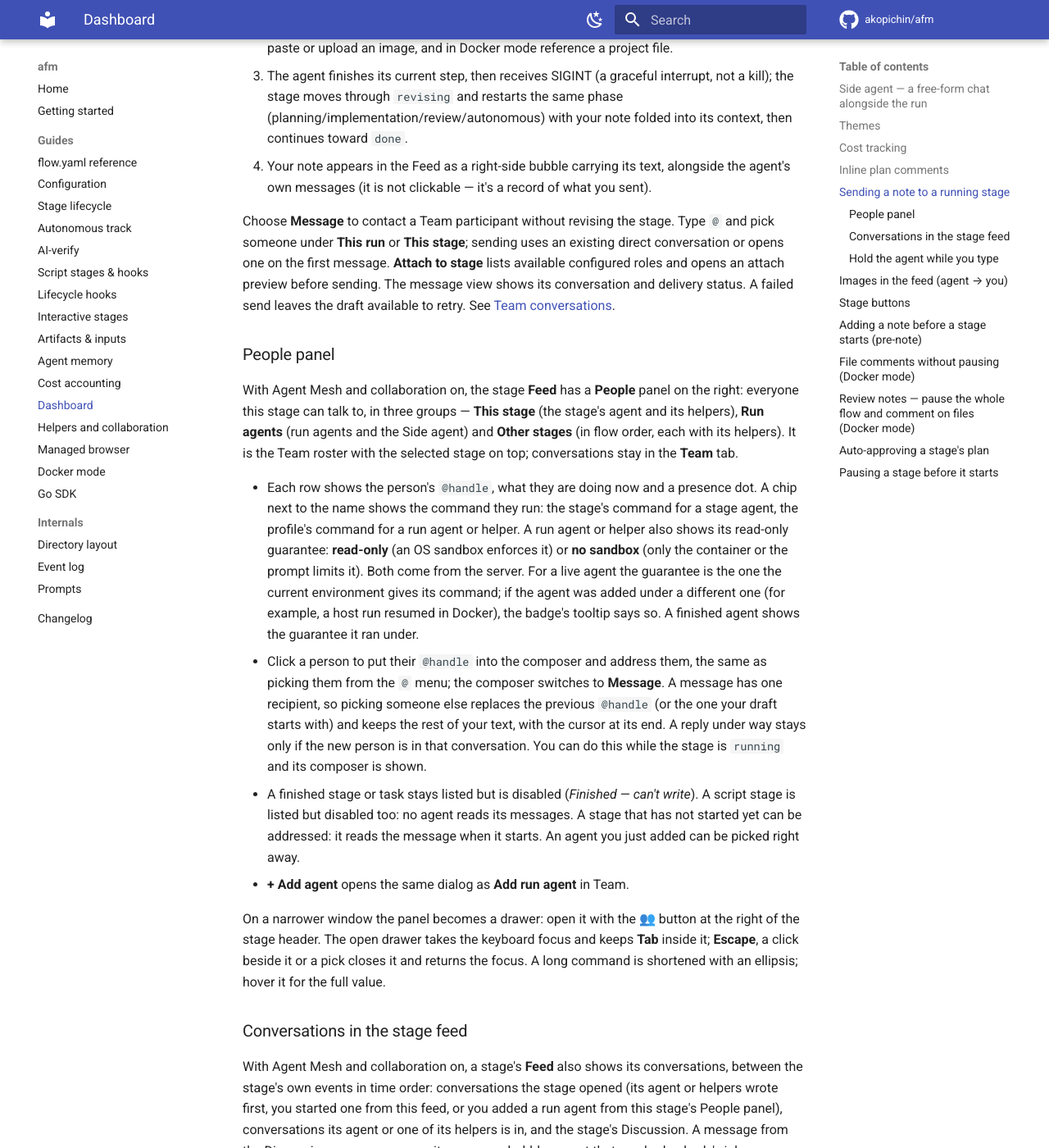
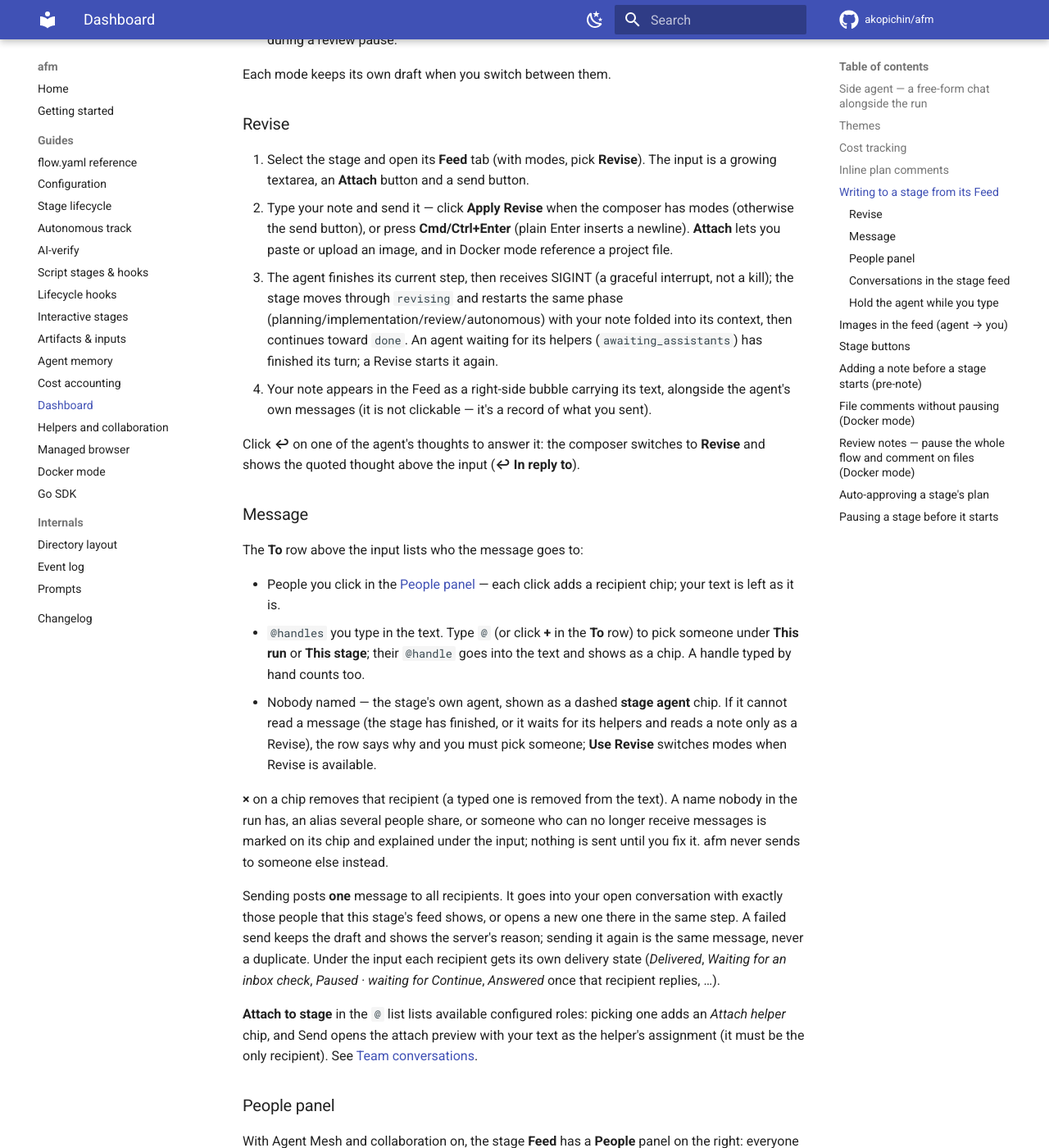
Before and after one commit to akopichin/afm, an MkDocs documentation site: the page built from docs/dashboard.md, in a window 1280 px wide and 1400 px high, scrolled down 4768 px. Shown: the whole window at 82% size. Built offline with MkDocs 1.6.1 and Material for MkDocs 9.7.7, drawn with Linux system fonts in a browser that asks for light colours; comment, search, counter and statistics services are not loaded; some of the changed text lies outside the part shown.

Commit message:
Документация: composer ленты — несколько получателей, раздельный гейт Message/Revise

```diff
--- a/docs/dashboard.md
+++ b/docs/dashboard.md
@@ -190,17 +190,27 @@
 Criteria` sections are collapsible. The same per-element commenting works on an agent's
 **question** in the Communication channel.
 
-## Sending a note to a running stage
+## Writing to a stage from its Feed
 
-While a stage is actively `running`, a messenger-style composer is pinned to the
-bottom of its **Feed**. With Agent Mesh and collaboration on it has **Revise** and
-**Message** modes; **Revise** is selected by default and keeps the existing note
-behavior. With collaboration off (`AFM_COLLABORATION=0`) the composer is the plain
-note field, without modes, and sends a Revise:
+A messenger-style composer is pinned to the bottom of a stage's **Feed**.
 
-1. Select the `running` stage and open its **Feed** tab. A note input sits at the
-   bottom: a growing textarea, an **Attach** button, and a send button. It
-   appears only for a `running`, non-script stage.
+With collaboration off (`AFM_COLLABORATION=0`) it is the plain note field, without
+modes, shown only while the stage is `running` (and not a script stage); it sends a
+Revise. With Agent Mesh and collaboration on it has two modes:
+
+- **Message** (selected by default) — write to people in the run without
+  restarting the stage. Available for any non-script stage while the run is going,
+  whatever the stage's status.
+- **Revise** — the note that restarts the stage's agent with your text. The tab is
+  there only while the stage takes a Revise: `running`, `awaiting_approval` or
+  `awaiting_assistants`, and not during a review pause.
+
+Each mode keeps its own draft when you switch between them.
+
+### Revise
+
+1. Select the stage and open its **Feed** tab (with modes, pick **Revise**). The
+   input is a growing textarea, an **Attach** button and a send button.
 2. Type your note and send it — click **Apply Revise** when the composer has
    modes (otherwise the send button), or press **Cmd/Ctrl+Enter**
    (plain Enter inserts a newline). **Attach** lets you paste or upload an image,
@@ -208,16 +218,45 @@
 3. The agent finishes its current step, then receives SIGINT (a graceful interrupt,
    not a kill); the stage moves through `revising` and restarts the same phase
    (planning/implementation/review/autonomous) with your note folded into its
-   context, then continues toward `done`.
+   context, then continues toward `done`. An agent waiting for its helpers
+   (`awaiting_assistants`) has finished its turn; a Revise starts it again.
 4. Your note appears in the Feed as a right-side bubble carrying its text, alongside
    the agent's own messages (it is not clickable — it's a record of what you sent).
 
-Choose **Message** to contact a Team participant without revising the stage. Type
-`@` and pick someone under **This run** or **This stage**; sending uses an existing
-direct conversation or opens one on the first message. **Attach to stage** lists
-available configured roles and opens an attach preview before sending. The message
-view shows its conversation and delivery status. A failed send leaves the draft
-available to retry. See [Team conversations](collaboration.md#team-conversations).
+Click **↩** on one of the agent's thoughts to answer it: the composer switches to
+**Revise** and shows the quoted thought above the input (**↩ In reply to**).
+
+### Message
+
+The **To** row above the input lists who the message goes to:
+
+- People you click in the [People panel](#people-panel) — each click adds a
+  recipient chip; your text is left as it is.
+- `@handles` you type in the text. Type `@` (or click **+** in the **To** row) to
+  pick someone under **This run** or **This stage**; their `@handle` goes into
+  the text and shows as a chip. A handle typed by hand counts too.
+- Nobody named — the stage's own agent, shown as a dashed **stage agent** chip.
+  If it cannot read a message (the stage has finished, or it waits for its
+  helpers and reads a note only as a Revise), the row says why and you must pick
+  someone; **Use Revise** switches modes when Revise is available.
+
+**×** on a chip removes that recipient (a typed one is removed from the text). A
+name nobody in the run has, an alias several people share, or someone who can no
+longer receive messages is marked on its chip and explained under the input;
+nothing is sent until you fix it. afm never sends to someone else instead.
+
+Sending posts **one** message to all recipients. It goes into your open
+conversation with exactly those people that this stage's feed shows, or opens a
+new one there in the same step. A failed send keeps the draft and shows the
+server's reason; sending it again is the same message, never a duplicate. Under
+the input each recipient gets its own delivery state (*Delivered*, *Waiting for
+an inbox check*, *Paused · waiting for Continue*, *Answered* once that recipient
+replies, …).
+
+**Attach to stage** in the `@` list lists available configured roles: picking one
+adds an *Attach helper* chip, and Send opens the attach preview with your text as
+the helper's assignment (it must be the only recipient). See
+[Team conversations](collaboration.md#team-conversations).
 
 ### People panel
 
@@ -236,18 +275,20 @@
   current environment gives its command; if the agent was added under a
   different one (for example, a host run resumed in Docker), the badge's tooltip
   says so. A finished agent shows the guarantee it ran under.
-- Click a person to put their `@handle` into the composer and address them, the
-  same as picking them from the `@` menu; the composer switches to **Message**.
-  A message has one recipient, so picking someone else replaces the previous
-  `@handle` (or the one your draft starts with) and keeps the rest of your text,
-  with the cursor at its end. A reply under way stays only if the new person is
-  in that conversation. You can do this while the stage is `running` and its
-  composer is shown.
+- Click a person to add them to the composer's recipients: the composer switches
+  to **Message** and the person gets a chip in the **To** row; click more people
+  to write to several at once. You can do this while the stage's composer is
+  shown (any non-script stage while the run is going).
 - A finished stage or task stays listed but is disabled (*Finished — can't
   write*). A script stage is listed but disabled too: no agent reads its
   messages. A stage that has not started yet can be addressed: it reads the
-  message when it starts. An agent you just added can be picked right away.
-- **+ Add agent** opens the same dialog as **Add run agent** in Team.
+  message when it starts. An agent you just added shows under its `@handle` and
+  can be picked right away.
+- Two buttons at the bottom add someone new: **Add run agent…** opens the same
+  dialog as **Add run agent** in Team (an agent of the whole run, which can talk
+  to every stage); **Attach helper to stage…** opens the stage's **Attach
+  helper** dialog (a helper that works for this stage's agent). The second is
+  shown only while the stage can take a helper.
 
 On a narrower window the panel becomes a drawer: open it with the 👥 button at
 the right of the stage header. The open drawer takes the keyboard focus and
@@ -271,10 +312,13 @@
   **Author's work** (only the stage's own events). Each chip shows how many
   rows that filter shows. Messages addressed to you stay visible under every
   filter.
-- **↩ Reply in conversation** puts the author's `@handle` into the composer
-  (switching it to **Message**) and answers that message in its conversation.
-  It is offered while the composer is shown, on open conversations you are a
-  member of, and while the author can still read it; a conversation closed
+- **↩ Reply in conversation** answers that message in its conversation: the
+  composer switches to **Message**, the author becomes a recipient and a
+  **↩ Reply in conversation** chip quotes the message, which is highlighted in
+  the feed. One message is answered at a time — choosing another replaces it;
+  **✕** cancels. It is told apart from answering a thought with Revise by its
+  colour. It is offered while the composer is shown, on open conversations you
+  are a member of, and while the author can still read it; a conversation closed
   meanwhile loses it on the next poll.
 - A line such as *@qa is working* at the bottom shows who among the people in
   this stage's conversations, and its helpers, is in a turn right now.
```
Also changed, not shown: CHANGELOG.md (+25 -0 lines), docs/collaboration.md (+4 -4 lines), docs/stage-lifecycle.md (+1 -1 lines).
